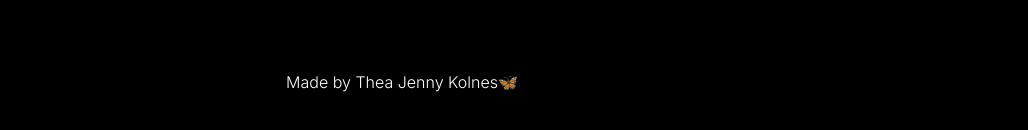
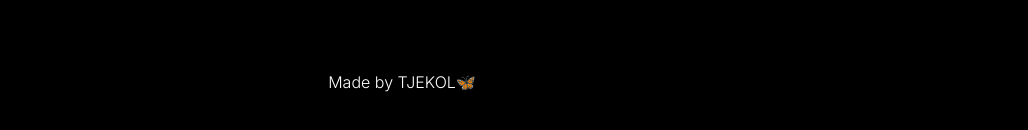
Before and after one commit to tjekol/homepage, a Next.js app: page / in a window 1280 px wide. Shown: the part 666-796 px from the top of the page, without its empty margins (238-1266 px from the left). Built offline with nearby package versions, Linux system fonts and the light colour scheme.

Commit message:
updated signature

```diff
--- a/src/app/layout.tsx
+++ b/src/app/layout.tsx
@@ -29,7 +29,7 @@ export default function RootLayout({
               href='https://github.com/tjekol'
               className='font-light hover:underline'
             >
-              Made by Thea Jenny Kolnes🦋
+              Made by TJEKOL🦋
             </a>
           </main>
         </ThemeProvider>
```
